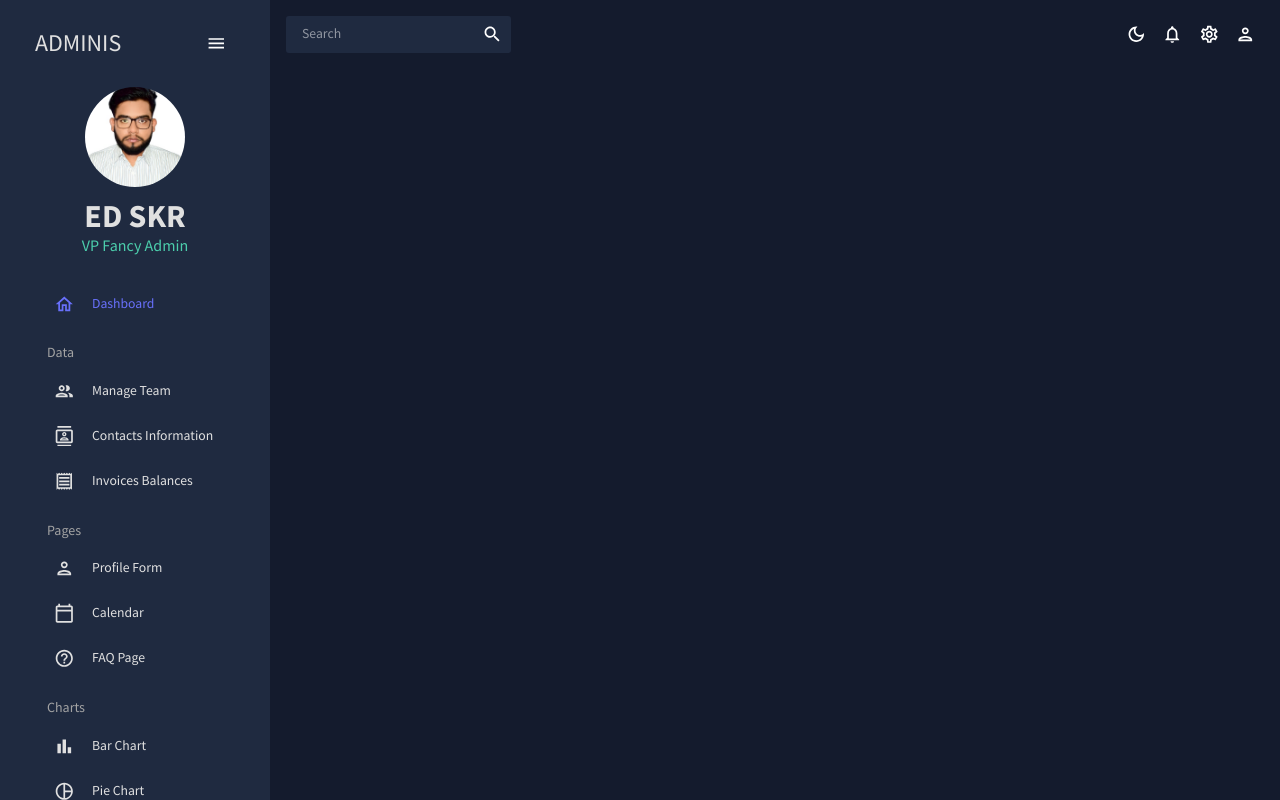
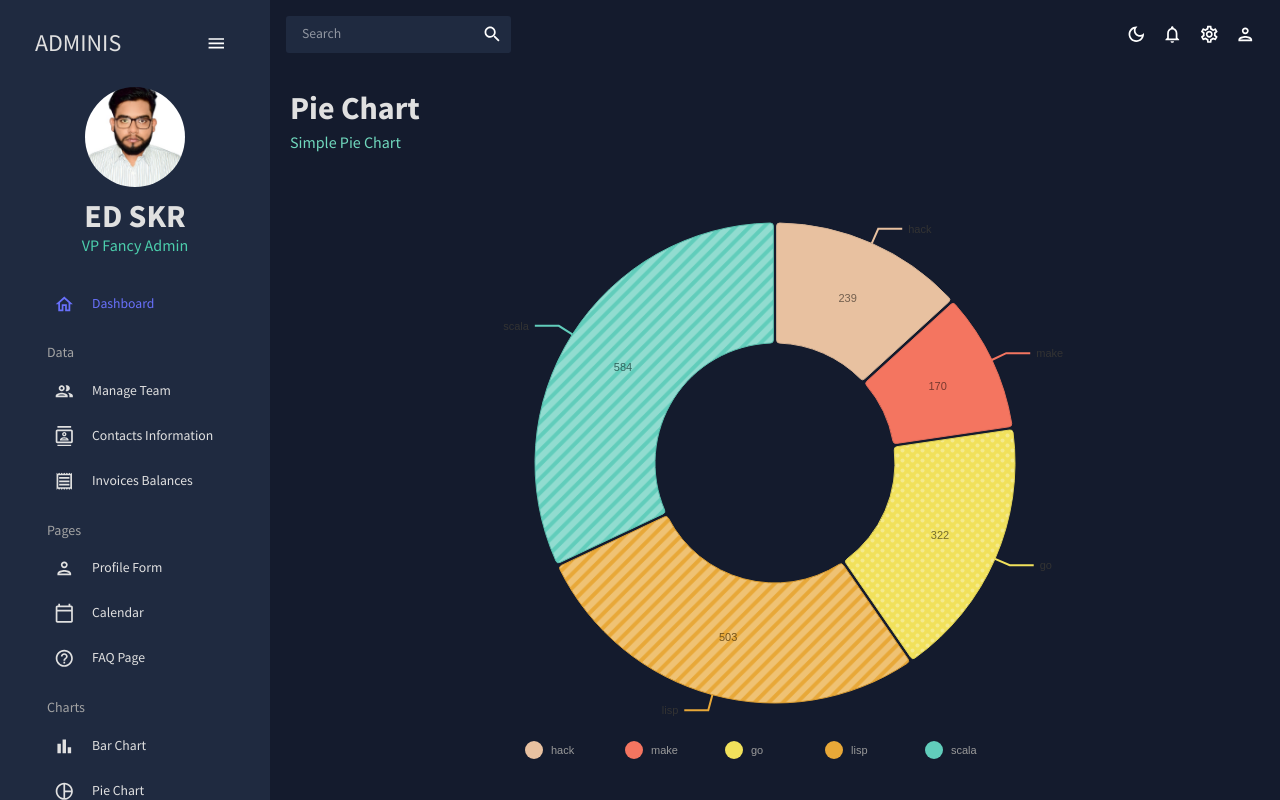
Before and after one commit to SOUROVSARKERTEC12/material_ui_admin_dashboard, a React (Vite) app: page /pie in a window 1280 px wide. Built offline with nearby package versions, Linux system fonts and the light colour scheme.

Commit message:
PieChart add in Pie

```diff
--- a/src/App.jsx
+++ b/src/App.jsx
@@ -11,6 +11,7 @@
 import Calendar from "./scenes/calendar/Calendar.jsx";
 import FAQ from "./scenes/faq/FAQ.jsx";
 import Bar from "./scenes/bar/Bar.jsx";
+import Pie from "./scenes/pie/Pie.jsx";
 
 function App() {
     const [theme, colorMode] = useMode()
@@ -31,6 +32,7 @@
                             <Route path="/calendar" element={<Calendar />} />
                             <Route path="/faq" element={<FAQ />} />
                             <Route path="/bar" element={<Bar />} />
+                            <Route path="/pie" element={<Pie />} />
                         </Routes>
                     </main>
                 </div>
--- /dev/null
+++ b/src/scenes/pie/Pie.jsx
@@ -0,0 +1,16 @@
+import { Box } from "@mui/material";
+import Header from "../../components/Header";
+import PieChart from "../../components/PieChart";
+
+const Pie = ()=>{
+    return (
+        <Box m="20px">
+            <Header title="Pie Chart" subtitle="Simple Pie Chart"/>
+            <Box height="75vh">
+                <PieChart/>
+            </Box>
+        </Box>
+    )
+}
+
+export default Pie
```
